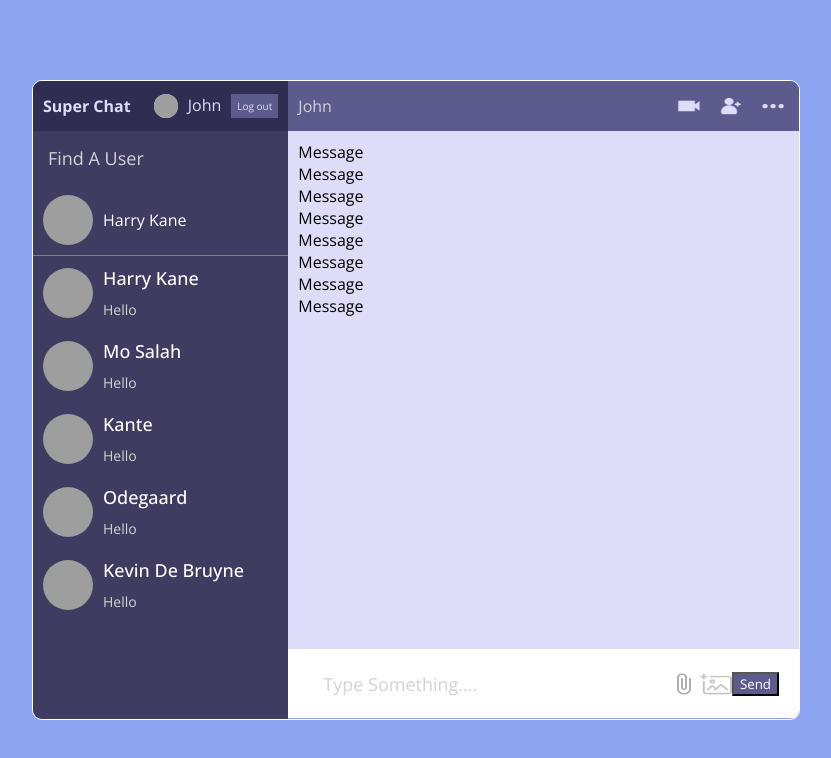
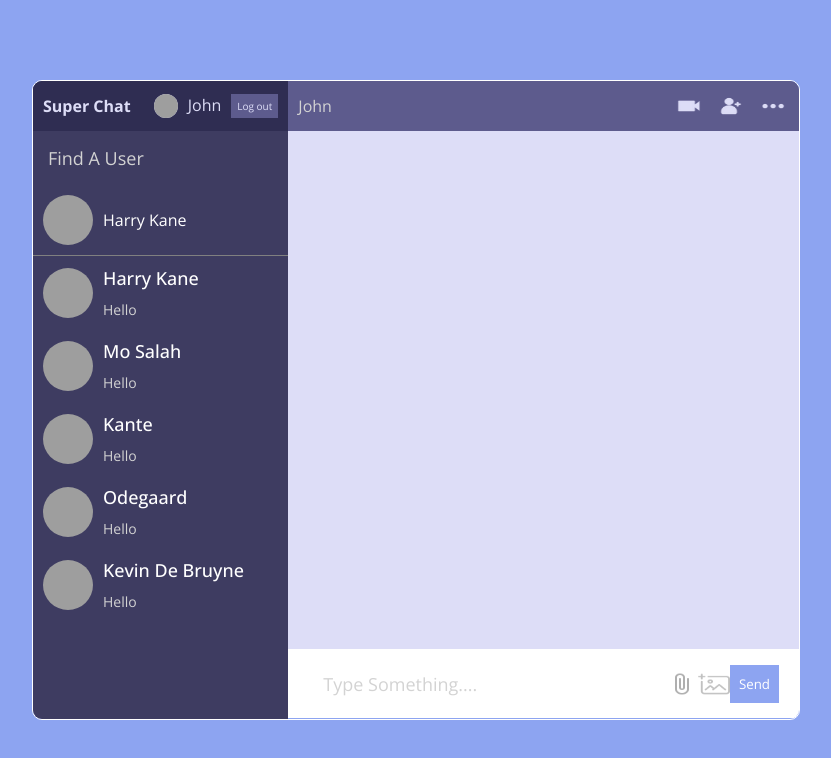
Before and after one commit to KingAJ19/Chat-App, a React (Create React App) app: page / in a window 1280 px wide. Shown: the top 758 px of the page, without its empty margins (224-1055 px from the left). Built offline with nearby package versions, Linux system fonts and the light colour scheme; grey boxes are pictures that could not be loaded.

Commit message:
starting with messages

```diff
--- a/src/components/Input.jsx
+++ b/src/components/Input.jsx
@@ -12,7 +12,7 @@ const Input = () => {
         <label htmlFor="file">
           <img className='inputImg' src={Img} alt="" />
         </label>
-        <button>Send</button>
+        <button className='inputBtn'>Send</button>
       </div>
     </div>
   )
--- a/src/components/Message.jsx
+++ b/src/components/Message.jsx
@@ -2,7 +2,9 @@ import React from 'react'
 
 const Message = () => {
   return (
-    <div>Message</div>
+    <div className='message'>
+
+    </div>
   )
 }
 
--- a/src/style.css
+++ b/src/style.css
@@ -231,6 +231,14 @@ input::placeholder {
   cursor: pointer;
 }
 
+.inputBtn {
+  border: none;
+  padding: 10px 9px;
+  color: white;
+  background-color: #8da4f1;
+  cursor: pointer;
+}
+
 .messages {
   background-color: #ddddf7;
   padding: 10px;
```
